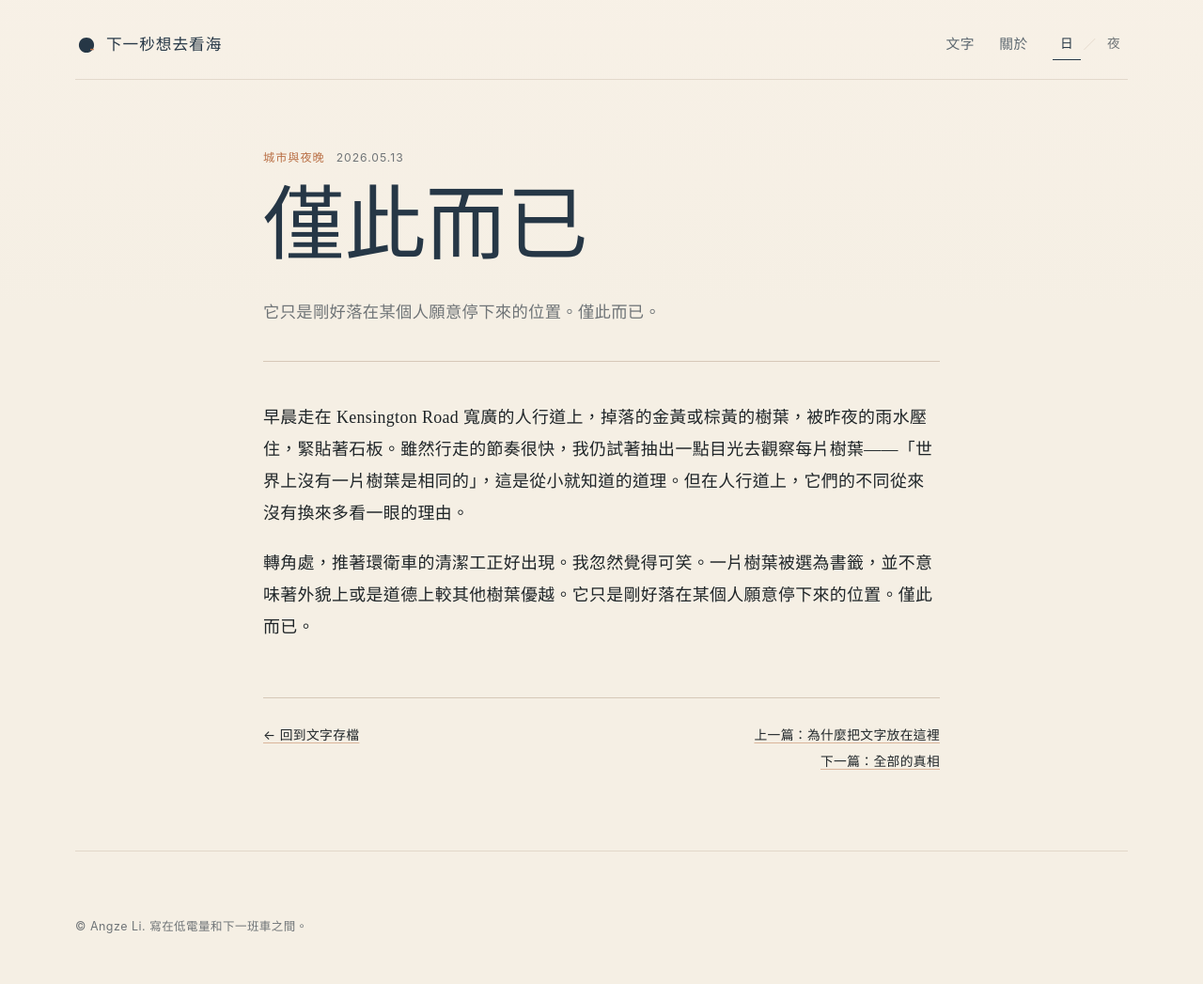
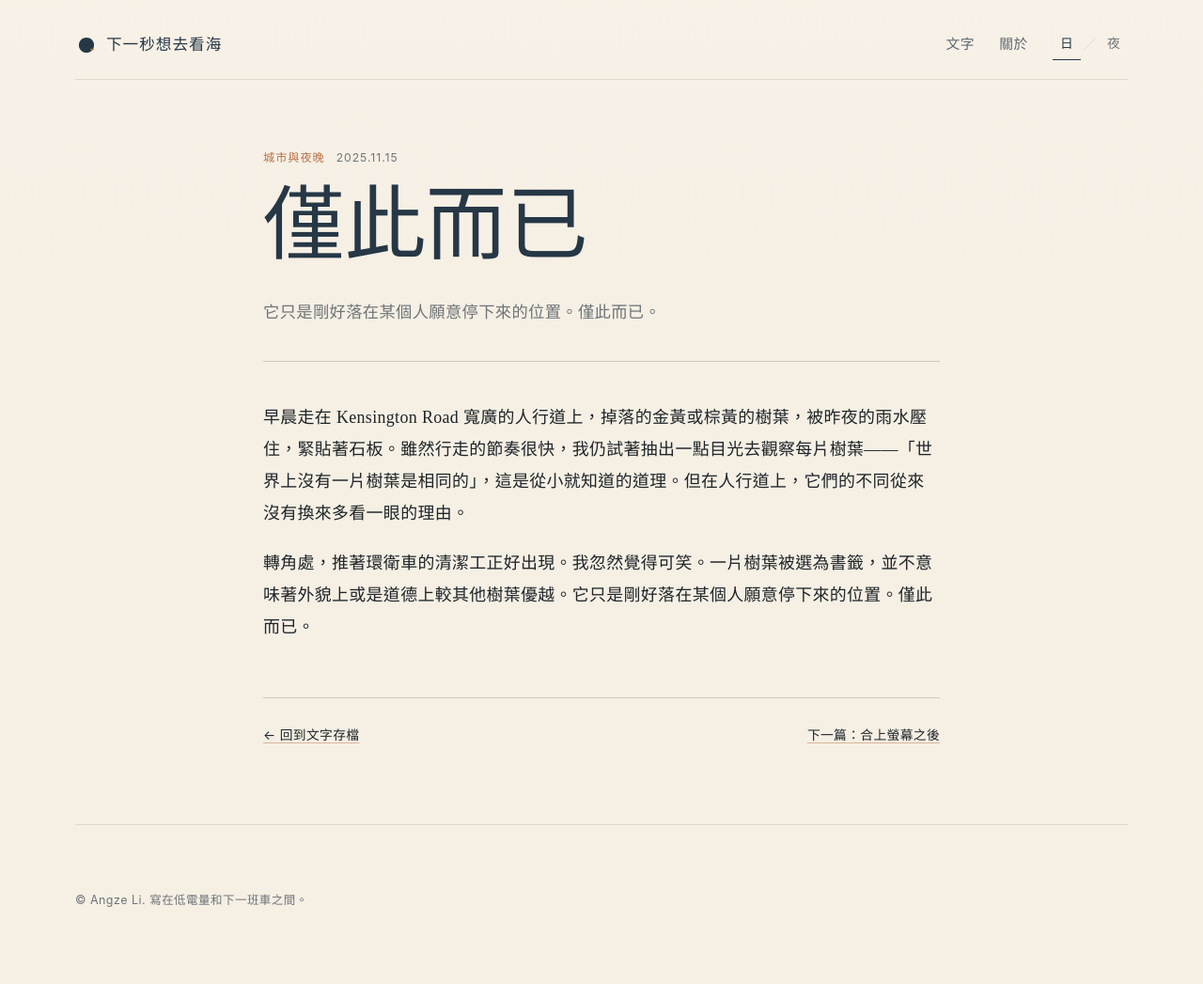
Before and after one commit to angzeli/next-second-sea, a Jekyll site: the page built from _posts/2025-11-15-only-as-is.md, in a window 1280 px wide. Shown: the whole page at 94% size. Built offline with Jekyll 4.4.1, drawn with Linux system fonts in a browser that asks for light colours; after the commit the page ends 1019 px from its top, so only the background shows below that.

Commit message:
Update date

```diff
--- a/_posts/2026-04-26-only-as-is.md
+++ b/_posts/2025-11-15-only-as-is.md
@@ -1,7 +1,7 @@
 ---
 layout: post
 title: "僅此而已"
-date: 2026-05-13
+date: 2025-11-15
 category: 城市與夜晚
 tags: [現實, 偶然]
 excerpt: "它只是剛好落在某個人願意停下來的位置。僅此而已。"
```
